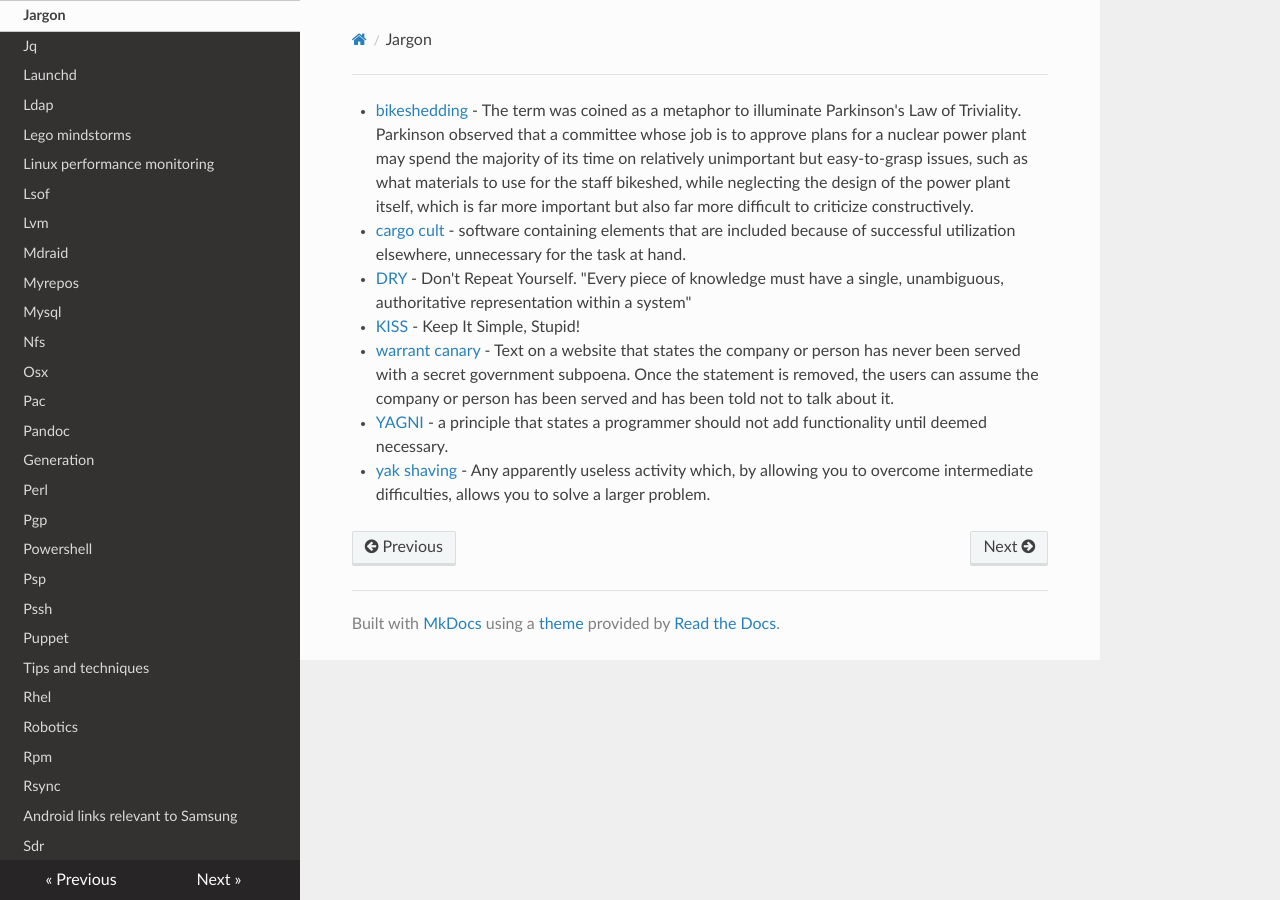
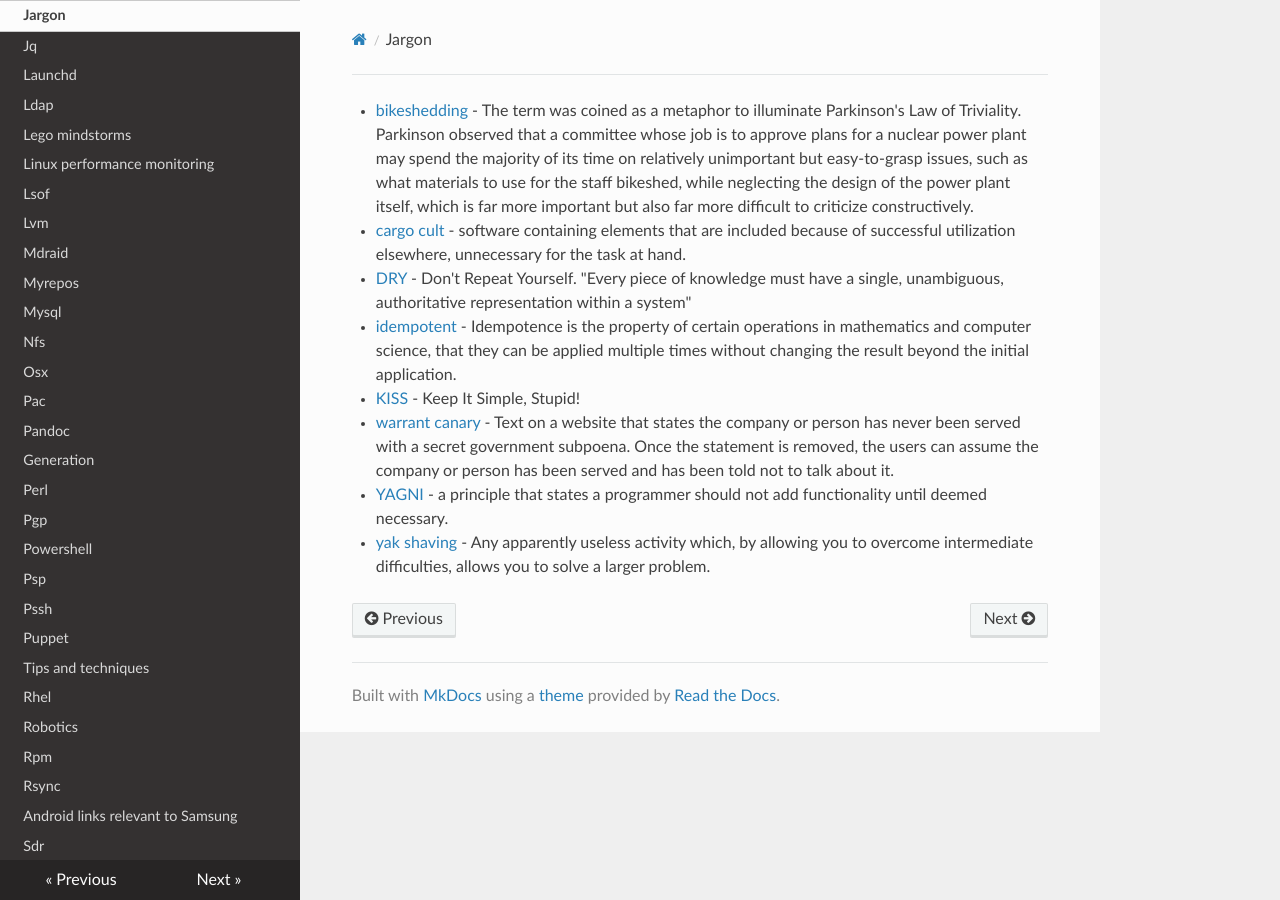
Before and after one commit to lando-cal/tech-notes, an MkDocs documentation site: the page built from docs/jargon.md, in a window 1280 px wide. Built offline with MkDocs 1.6.1, drawn with Linux system fonts in a browser that asks for light colours; nearby versions of some CDN libraries.

Commit message:
add idempotence

```diff
--- a/docs/jargon.md
+++ b/docs/jargon.md
@@ -1,6 +1,7 @@
 - [bikeshedding](https://en.wikipedia.org/wiki/Law_of_triviality) - The term was coined as a metaphor to illuminate Parkinson's Law of Triviality. Parkinson observed that a committee whose job is to approve plans for a nuclear power plant may spend the majority of its time on relatively unimportant but easy-to-grasp issues, such as what materials to use for the staff bikeshed, while neglecting the design of the power plant itself, which is far more important but also far more difficult to criticize constructively.
 - [cargo cult](https://en.wikipedia.org/wiki/Cargo_cult) - software containing elements that are included because of successful utilization elsewhere, unnecessary for the task at hand.
 - [DRY](https://en.wikipedia.org/wiki/Don%27t_repeat_yourself) - Don't Repeat Yourself. "Every piece of knowledge must have a single, unambiguous, authoritative representation within a system"
+- [idempotent](https://en.wikipedia.org/wiki/Idempotence) - Idempotence is the property of certain operations in mathematics and computer science, that they can be applied multiple times without changing the result beyond the initial application.
 - [KISS](https://en.wikipedia.org/wiki/KISS_principle) - Keep It Simple, Stupid!
 - [warrant canary](https://en.wikipedia.org/wiki/Warrant_canary) - Text on a website that states the company or person has never been served with a secret government subpoena. Once the statement is removed, the users can assume the company or person has been served and has been told not to talk about it.
 - [YAGNI](https://en.wikipedia.org/wiki/You_aren%27t_gonna_need_it) - a principle that states a programmer should not add functionality until deemed necessary.
```
